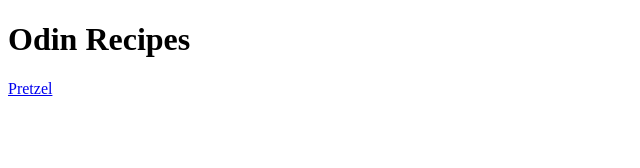
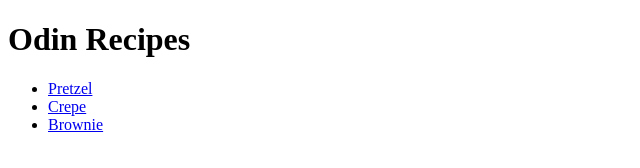
Before and after one commit to motokaneyuki/odin-recipes, a plain HTML site: page index.html in a window 1280 px wide. Shown: the whole page, without its empty margins (0-640 px from the left). Drawn offline with Linux system fonts and the light colour scheme.

Commit message:
Add links to crepe and brownie pages on index page

```diff
--- a/index.html
+++ b/index.html
@@ -6,6 +6,10 @@
     </head>
     <body>
         <h1>Odin Recipes</h1>
-        <a href="recipes/pretzel.html">Pretzel</a>
+        <ul>
+        <li><a href="recipes/pretzel.html">Pretzel</a></li>
+        <li><a href="recipes/crepe.html">Crepe</a></li>
+        <li><a href="recipes/brownie.html">Brownie</a></li>
+        </ul>
     </body>
 </html>
```
